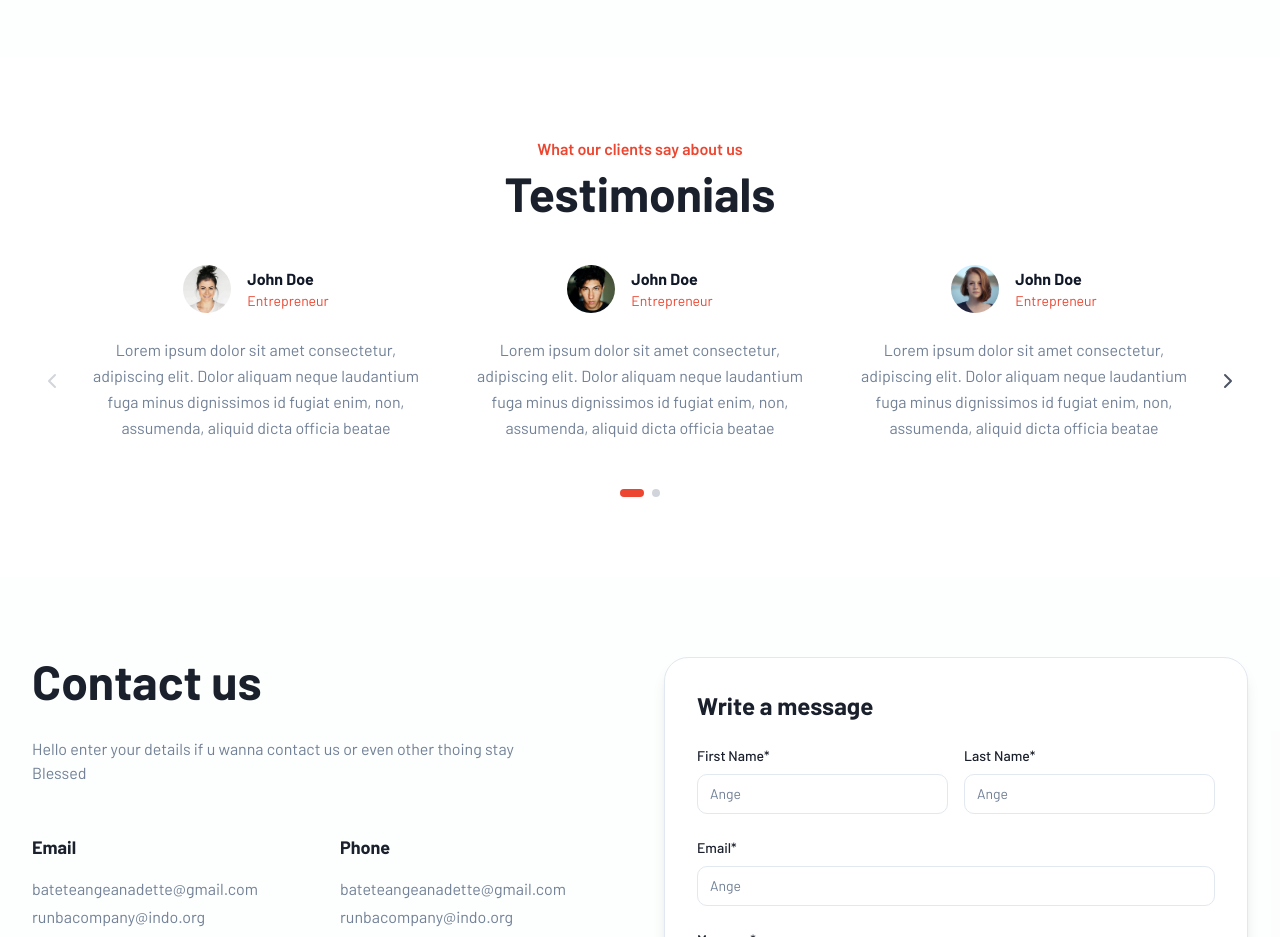
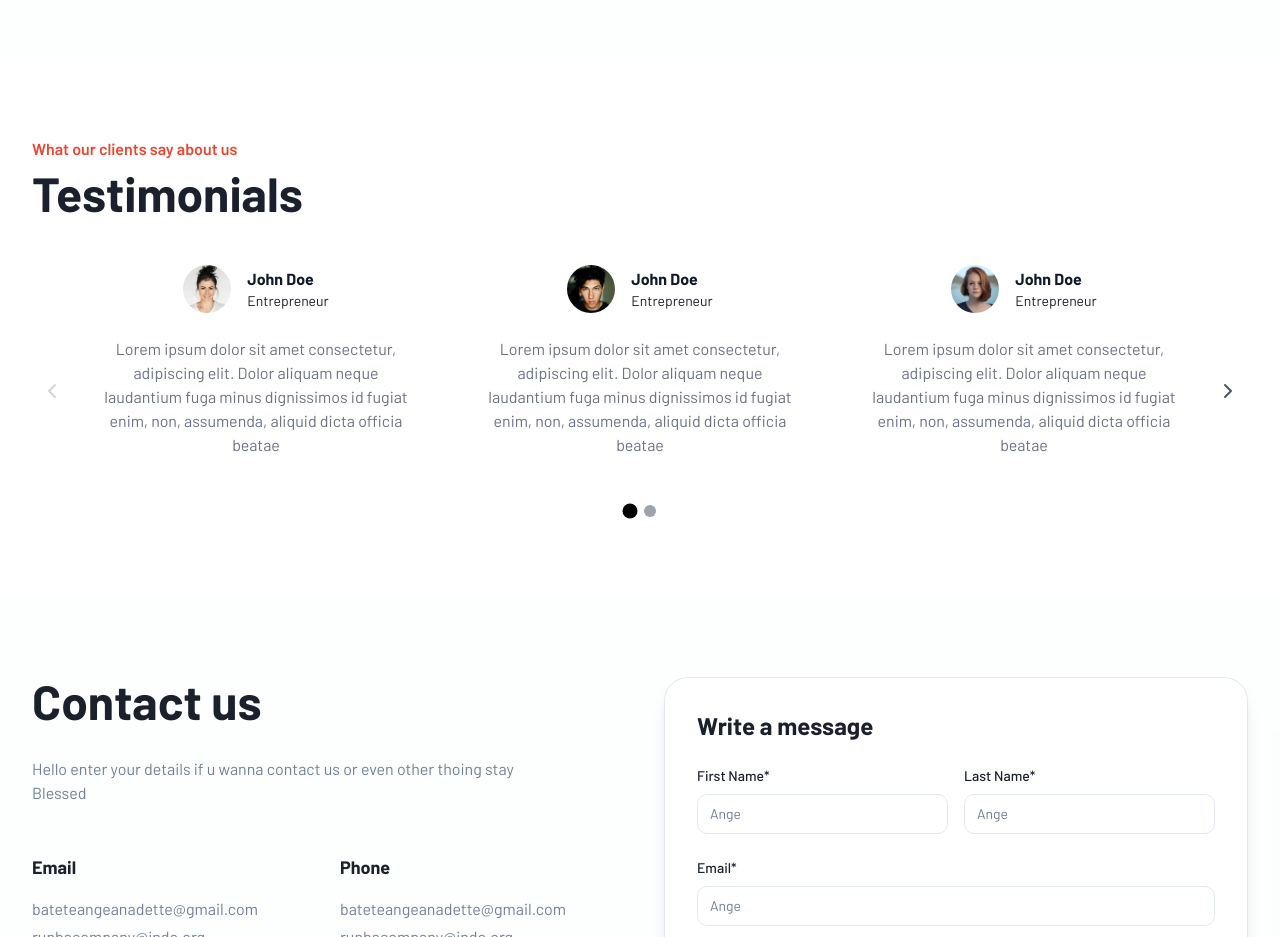
Before and after one commit to gloria-ntwari/Hollanda, a React (Vite) app: page / in a window 1280 px wide. Shown: the part 5620-6557 px from the top of the page. Built offline with nearby package versions, Linux system fonts and the light colour scheme; no server answers; the HTML template or start-up script is replaced by a standard one; a web font is replaced by a local one.

Commit message:
testimonials fixes

```diff
--- a/src/components/TestimonialsSection.tsx
+++ b/src/components/TestimonialsSection.tsx
@@ -15,6 +15,7 @@ const TestimonialsSection = () => {
 
   const scrollRef = useRef<HTMLDivElement>(null);
   const [currentPage, setCurrentPage] = useState(0);
+  const [currentIndex, setCurrentIndex] = useState(1); // Start with middle testimonial focused
 
   const testimonials = [
     {
@@ -79,7 +80,7 @@ const TestimonialsSection = () => {
           initial={{ opacity: 0, y: 30 }}
           animate={inView ? { opacity: 1, y: 0 } : {}}
           transition={{ duration: 0.8 }}
-          className="mb-12 text-center"
+          className="mb-12 justify-start"
         >
           <p className="text-primary font-semibold mb-2 font-barlow">What our clients say about us</p>
           <h2 className="text-4xl md:text-5xl font-bold mb-8 font-barlow">Testimonials</h2>
@@ -126,7 +127,10 @@ const TestimonialsSection = () => {
                   initial={{ opacity: 0, y: 30 }}
                   animate={inView ? { opacity: 1, y: 0 } : {}}
                   transition={{ duration: 0.6, delay: index * 0.1 }}
-                  className="text-center"
+                  className={`text-center transition-all duration-500 ${index === 1
+                    ? 'opacity-100 scale-100 z-10'
+                    : 'opacity-40 scale-95 z-5'
+                    }`}
                 >
                   {/* Profile Section */}
                   <div className="flex items-center justify-center mb-6">
@@ -137,12 +141,12 @@ const TestimonialsSection = () => {
                     />
                     <div className="text-left">
                       <h3 className="font-bold text-gray-900 text-base font-barlow">{testimonial.name}</h3>
-                      <p className="text-primary text-sm font-barlow">{testimonial.role}</p>
+                      <p className=" text-sm font-barlow">{testimonial.role}</p>
                     </div>
                   </div>
 
                   {/* Testimonial Text */}
-                  <p className="text-muted-foreground leading-relaxed text-center font-barlow">
+                  <p className="text-gray-500 text-sm md:text-base max-w-xs mx-auto leading-relaxed font-barlow">
                     {testimonial.text}
                   </p>
                 </motion.div>
@@ -150,15 +154,15 @@ const TestimonialsSection = () => {
             </motion.div>
           </div>
 
-          {/* Dynamic Dots Indicator */}
-          <div className="flex justify-center gap-2">
+          {/* Page Dots Indicator - Only shows pages, syncs with navigation */}
+          <div className="flex justify-center mt-8 space-x-2">
             {Array.from({ length: totalPages }, (_, index) => (
               <button
                 key={index}
                 onClick={() => setCurrentPage(index)}
-                className={`h-2 rounded-full transition-all duration-300 ${index === currentPage
-                  ? 'w-6 bg-primary'
-                  : 'w-2 bg-gray-300 hover:bg-gray-400'
+                className={`w-3 h-3 rounded-full transition-all duration-300 ${index === currentPage
+                    ? "bg-black scale-125"
+                    : "bg-gray-400 hover:bg-gray-500"
                   }`}
               />
             ))}
```
